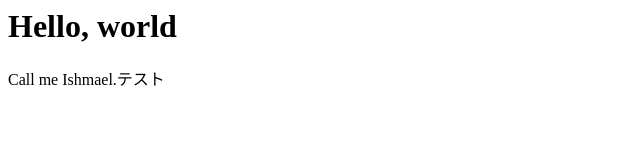
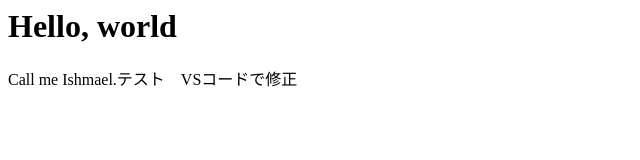
Before and after one commit to KazuoUeki/demo_repos_website, a plain HTML site: page index.html in a window 1280 px wide. Shown: the whole page, without its empty margins (0-640 px from the left). Drawn offline with Linux system fonts and the light colour scheme.

Commit message:
VSコードで修正した

```diff
--- a/index.html
+++ b/index.html
@@ -5,6 +5,6 @@
 	</head>
 	<body>
 		<h1>Hello, world</h1>
-		<p>Call me Ishmael.テスト</p>
+		<p>Call me Ishmael.テスト　VSコードで修正</p>
 	</body>
 </html>
```
